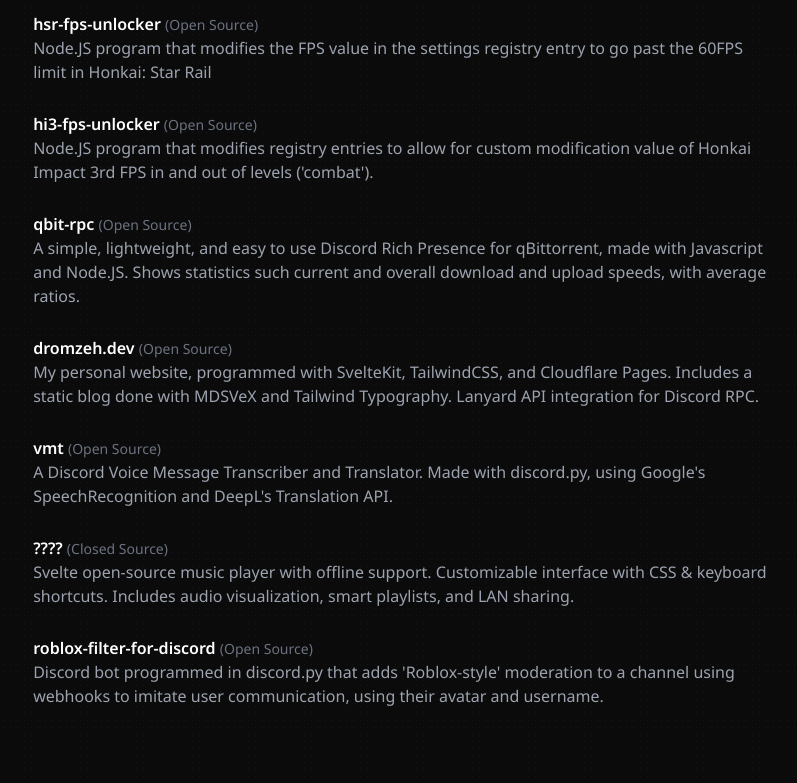
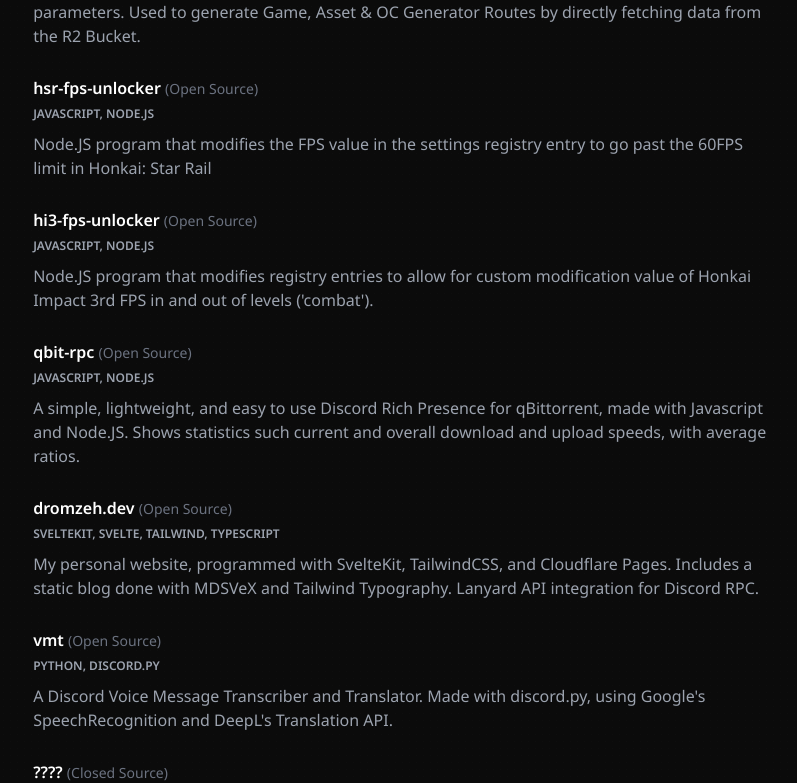
Before and after one commit to dromzeh/dromzeh.dev, a SvelteKit app: page /projects in a window 1280 px wide. Shown: the part 421-1204 px from the top of the page, without its empty margins (235-1032 px from the left). Built offline with nearby package versions, Linux system fonts and the light colour scheme.

Commit message:
feat: add tags/categories under posts/projects

```diff
--- a/src/app.css
+++ b/src/app.css
@@ -4,7 +4,7 @@
 		--d: 0.5px;
 		background: radial-gradient(
 				circle at var(--d) var(--d),
-				rgba(156, 156, 156, 0.15) calc(var(--d) - 1px),
+				rgba(156, 156, 156, 0.05) calc(var(--d) - 1px),
 				#0b0b0b var(--d)
 			)
 			0 0 / 7px 7px;
--- a/src/components/Lanyard.svelte
+++ b/src/components/Lanyard.svelte
@@ -28,6 +28,7 @@ async function updateLanyard() {
 
 onMount(() => {
 	updateLanyard()
+	// update status every 10 seconds
 	intervalId = setInterval(() => {
 		if (lanyard?.data?.listening_to_spotify) {
 			currentStatus = currentStatus === 'discord' ? 'spotify' : 'discord'
@@ -36,7 +37,7 @@ onMount(() => {
 		}
 	}, 10000)
 
-    // Update lanyard every 15 seconds
+	// update lanyard every 15 seconds
 	setInterval(() => {
 		updateLanyard()
 	}, 15000)
--- a/src/components/Navbar.svelte
+++ b/src/components/Navbar.svelte
@@ -1,3 +1,9 @@
+<style lang="postcss">
+.active {
+	@apply text-white;
+}
+</style>
+
 <script lang="ts">
 import { page } from '$app/stores'
 
@@ -44,9 +50,3 @@ const nav: NavItems[] = [
 		</div>
 	</nav>
 </header>
-
-<style lang="postcss">
-.active {
-	@apply text-white;
-}
-</style>
--- a/src/components/Posts.svelte
+++ b/src/components/Posts.svelte
@@ -12,7 +12,6 @@ onMount(async () => {
 	if (showPosts > 0) {
 		posts = posts.slice(0, showPosts)
 	}
-	// console.log(posts)
 })
 </script>
 
@@ -26,6 +25,13 @@ onMount(async () => {
 						{post.title}
 						<span class="text-sm font-normal text-gray-500">{post.date}</span>
 					</p>
+					<p class="mb-2">
+						{#each post.categories as category}
+							<span class="text-xs font-semibold uppercase text-gray-400"
+								>{category}{#if category !== post.categories[post.categories.length - 1]},
+								{/if}</span>
+						{/each}
+					</p>
 					<p>{post.description}</p>
 				</div>
 			</a>
--- a/src/components/Projects.svelte
+++ b/src/components/Projects.svelte
@@ -7,15 +7,14 @@ import projectsListData from '../data/projects.json'
 export let showProjects = 0
 
 let projectsList: Project[] = projectsListData.projects.map((project) => ({
-	...project,
-	tags: []
+	...project
 }))
 
 onMount(async () => {
 	if (showProjects > 0) {
 		projectsList = projectsList.slice(0, showProjects)
 	}
-	// console.log(projectsList)
+	console.log(projectsList)
 })
 </script>
 
@@ -30,6 +29,13 @@ onMount(async () => {
 						<span class="text-sm font-normal text-gray-500"
 							>({#if proj.isOpenSource}Open Source{:else}Closed Source{/if})</span>
 					</p>
+					<p class="mb-2">
+						{#each proj.categories as category}
+							<span class="text-xs font-semibold uppercase text-gray-400"
+								>{category}{#if category !== proj.categories[proj.categories.length - 1]},
+								{/if}</span>
+						{/each}
+					</p>
 					<p>{proj.description}</p>
 				</div>
 			</a>
--- a/src/data/contact.json
+++ b/src/data/contact.json
@@ -3,7 +3,7 @@
 		{
 			"type": "email",
 			"url": "mailto:marcel@dromzeh.dev",
-			"title": "Email",
+			"title": "Email (marcel@dromzeh.dev)",
 			"description": "Preferred for more formal enquiries, but not required.",
 			"icon": "fas fa-envelope"
 		},
--- a/src/data/projects.json
+++ b/src/data/projects.json
@@ -4,7 +4,7 @@
 			"name": "wanderer.moe",
 			"description": "Open-Source resource website for assets used by over 1 million users. Built using SvelteKit, TailwindCSS & Cloudflare Stack (Workers, Pages & R2) i18n support implemented using crowdin.",
 			"url": "https://wanderer.moe/",
-			"tags": ["sveltekit", "svelte", "tailwind"],
+			"categories": ["sveltekit", "svelte", "tailwind"],
 			"isOpenSource": true,
 			"active": true
 		},
@@ -12,7 +12,7 @@
 			"name": "api.wanderer.moe",
 			"description": "API for wanderer.moe, built using Cloudflare Workers & itty-router to manage routes & parameters. Used to generate Game, Asset & OC Generator Routes by directly fetching data from the R2 Bucket.",
 			"url": "https://git.wanderer.moe/api",
-			"tags": ["javascript", "cloudflare workers"],
+			"categories": ["javascript", "cloudflare workers"],
 			"isOpenSource": true,
 			"active": true
 		},
@@ -20,7 +20,7 @@
 			"name": "hsr-fps-unlocker",
 			"description": "Node.JS program that modifies the FPS value in the settings registry entry to go past the 60FPS limit in Honkai: Star Rail",
 			"url": "https://git.dromzeh.dev/hsr-fps-unlocker",
-			"tags": ["javascript", "node.js"],
+			"categories": ["javascript", "node.js"],
 			"isOpenSource": true,
 			"active": true
 		},
@@ -28,7 +28,7 @@
 			"name": "hi3-fps-unlocker",
 			"description": "Node.JS program that modifies registry entries to allow for custom modification value of Honkai Impact 3rd FPS in and out of levels ('combat').",
 			"url": "https://git.dromzeh.dev/hi3-fps-unlocker",
-			"tags": ["javascript", "node.js"],
+			"categories": ["javascript", "node.js"],
 			"isOpenSource": true,
 			"active": true
 		},
@@ -36,7 +36,7 @@
 			"name": "qbit-rpc",
 			"description": "A simple, lightweight, and easy to use Discord Rich Presence for qBittorrent, made with Javascript and Node.JS. Shows statistics such current and overall download and upload speeds, with average ratios.",
 			"url": "https://git.dromzeh.dev/qbit-rpc",
-			"tags": ["javascript", "node.js"],
+			"categories": ["javascript", "node.js"],
 			"isOpenSource": true,
 			"active": true
 		},
@@ -44,7 +44,7 @@
 			"name": "dromzeh.dev",
 			"description": "My personal website, programmed with SvelteKit, TailwindCSS, and Cloudflare Pages. Includes a static blog done with MDSVeX and Tailwind Typography. Lanyard API integration for Discord RPC.",
 			"url": "https://git.dromzeh.dev/dromzeh.dev",
-			"tags": ["sveltekit", "svelte", "tailwind"],
+			"categories": ["sveltekit", "svelte", "tailwind", "typescript"],
 			"isOpenSource": true,
 			"active": true
 		},
@@ -52,7 +52,7 @@
 			"name": "vmt",
 			"description": "A Discord Voice Message Transcriber and Translator. Made with discord.py, using Google's SpeechRecognition and DeepL's Translation API.",
 			"url": "https://git.dromzeh.dev/vmt",
-			"tags": ["python", "discord.py"],
+			"categories": ["python", "discord.py"],
 			"isOpenSource": true,
 			"active": true
 		},
@@ -60,7 +60,7 @@
 			"name": "????",
 			"description": "Svelte open-source music player with offline support. Customizable interface with CSS & keyboard shortcuts. Includes audio visualization, smart playlists, and LAN sharing.",
 			"url": "#",
-			"tags": ["sveltekit", "svelte", "tailwind"],
+			"categories": ["sveltekit", "svelte", "tailwind"],
 			"isOpenSource": false,
 			"active": false
 		},
@@ -68,7 +68,7 @@
 			"name": "roblox-filter-for-discord",
 			"description": "Discord bot programmed in discord.py that adds 'Roblox-style' moderation to a channel using webhooks to imitate user communication, using their avatar and username.",
 			"url": "https://git.dromzeh.dev/roblox-filter-for-discord",
-			"tags": ["python", "discord.py"],
+			"categories": ["python", "discord.py"],
 			"isOpenSource": true,
 			"active": false
 		}
--- a/src/lib/types/post.ts
+++ b/src/lib/types/post.ts
@@ -3,7 +3,7 @@ export type Post = {
 	id: string
 	description: string
 	date: string
-	categories: []
+	categories: string[]
 	published: boolean
 	author: string
 }
--- a/src/lib/types/project.ts
+++ b/src/lib/types/project.ts
@@ -3,6 +3,6 @@ export type Project = {
 	description: string
 	url: string
 	isOpenSource: boolean
-	tags: []
+	categories: string[]
 	active: boolean
 }
```
Also changed, not shown: 1 other file (tests, documents, lock files or other folders). Lines whose indentation alone changed are shown as unchanged.
